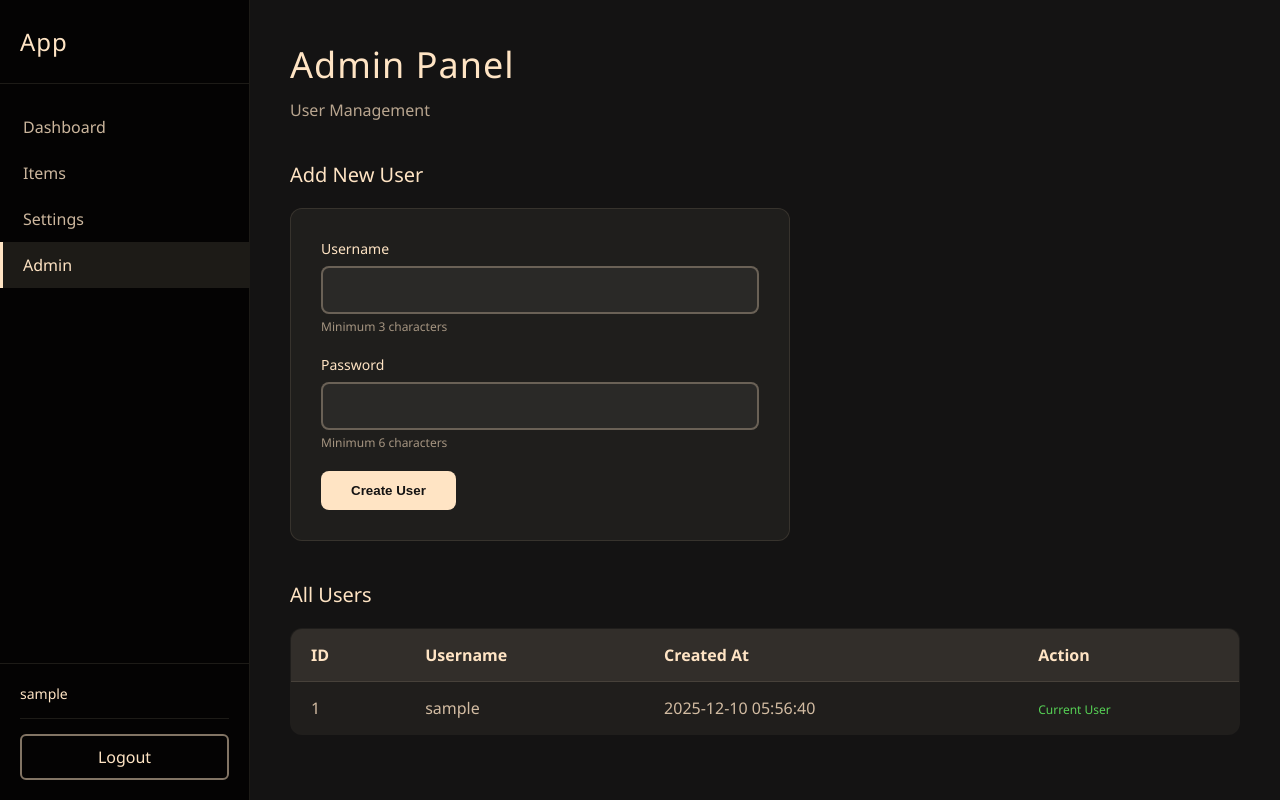
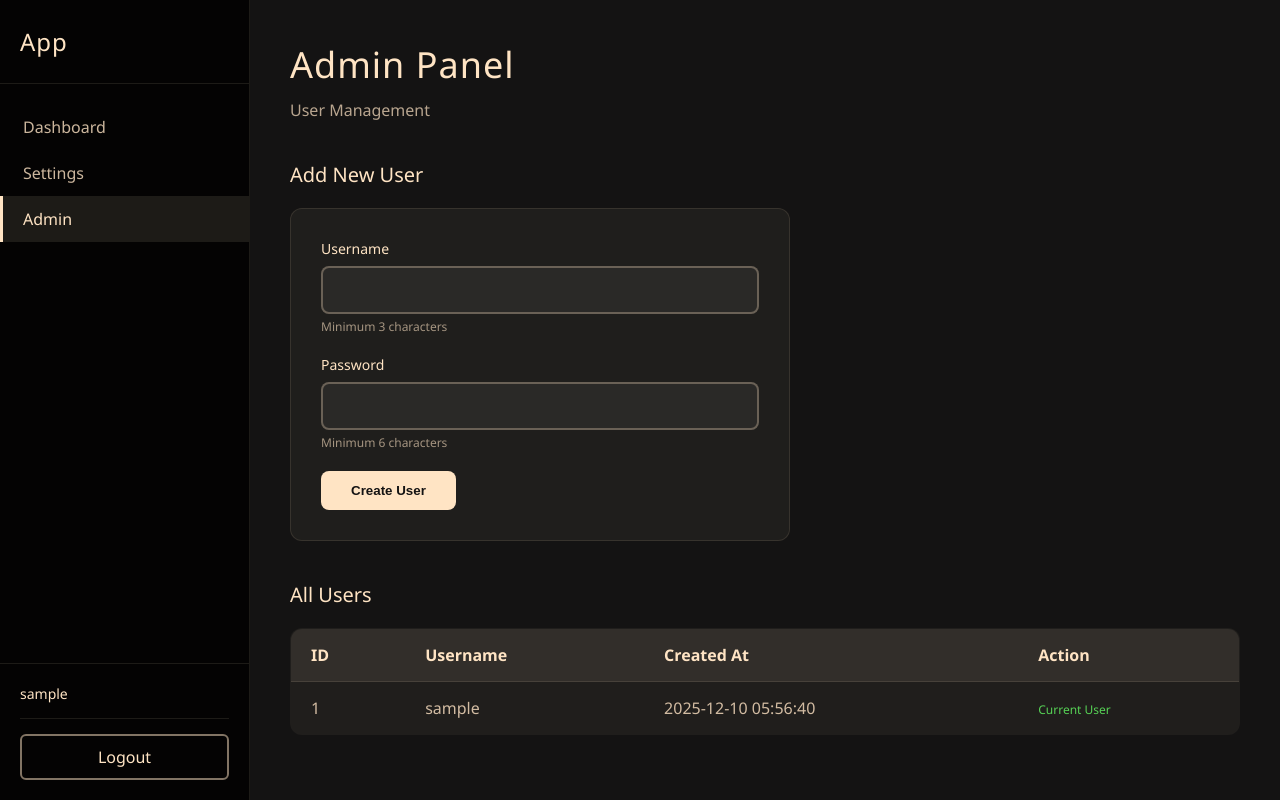
Before and after one commit to Ahmad-Faraj/flask-sqlite-auth, a Flask app: page /admin in a window 1280 px wide. Run offline with Flask 3, Linux system fonts and the light colour scheme; the visitor is signed in with stand-in values (Sample User, id 1); data comes from the database, SQL or seed files in the repository; both versions use the stored data as it was after the commit.

Commit message:
Remove Items functionality, keep only Dashboard, Settings, Admin

```diff
--- a/app.py
+++ b/app.py
@@ -224,55 +224,6 @@ def dashboard():
     return redirect(url_for("login"))
 
 
-@app.route("/items", methods=["GET", "POST"])
-def items():
-    if "username" not in session:
-        return redirect(url_for("login"))
-
-    conn = sqlite3.connect(DATABASE)
-    c = conn.cursor()
-    c.execute("SELECT id FROM users WHERE username = ?", (session["username"],))
-    user = c.fetchone()
-    conn.close()
-
-    if not user:
-        return redirect(url_for("login"))
-
-    user_id = user[0]
-
-    if request.method == "POST":
-        title = request.form.get("title", "").strip()
-        description = request.form.get("description", "").strip()
-
-        if not title:
-            return render_template("items.html", username=session["username"], error="Title is required", user_items=get_user_items(user_id))
-
-        if add_item(user_id, title, description):
-            return redirect(url_for("items"))
-        else:
-            return render_template("items.html", username=session["username"], error="Error adding item", user_items=get_user_items(user_id))
-
-    user_items = get_user_items(user_id)
-    return render_template("items.html", username=session["username"], user_items=user_items, user_id=user_id)
-
-
-@app.route("/delete-item/<int:item_id>", methods=["POST"])
-def delete_item_route(item_id):
-    if "username" not in session:
-        return redirect(url_for("login"))
-
-    conn = sqlite3.connect(DATABASE)
-    c = conn.cursor()
-    c.execute("SELECT id FROM users WHERE username = ?", (session["username"],))
-    user = c.fetchone()
-    conn.close()
-
-    if user and delete_item(item_id, user[0]):
-        return redirect(url_for("items"))
-
-    return redirect(url_for("items"))
-
-
 @app.route("/settings", methods=["GET", "POST"])
 def settings():
     if "username" not in session:
--- a/templates/base.html
+++ b/templates/base.html
@@ -16,7 +16,6 @@
             <nav class="sidebar-nav">
                 <ul>
                     <li><a href="{{ url_for('dashboard') }}" class="nav-link{% if request.endpoint == 'dashboard' %} active{% endif %}">Dashboard</a></li>
-                    <li><a href="{{ url_for('items') }}" class="nav-link{% if request.endpoint == 'items' %} active{% endif %}">Items</a></li>
                     <li><a href="{{ url_for('settings') }}" class="nav-link{% if request.endpoint == 'settings' %} active{% endif %}">Settings</a></li>
                     <li><a href="{{ url_for('admin') }}" class="nav-link{% if request.endpoint == 'admin' %} active{% endif %}">Admin</a></li>
                 </ul>
```
Also changed, not shown: db.sqlite3 (added).
